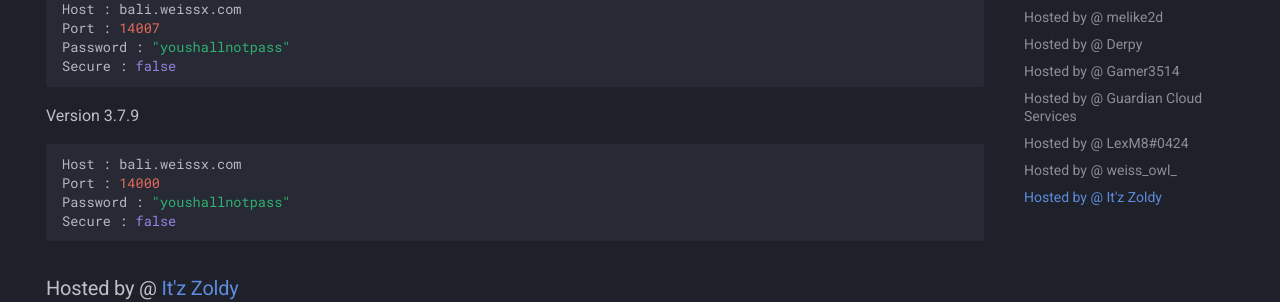
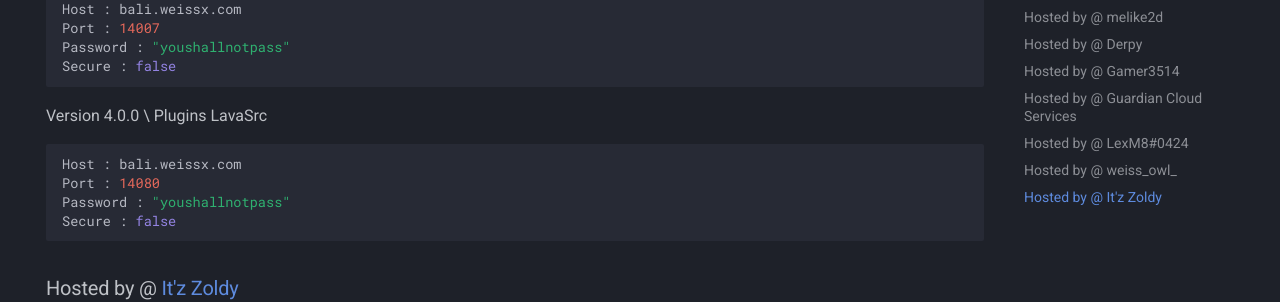
Before and after one commit to DarrenOfficial/lavalink-list, an MkDocs documentation site: the page built from docs/NoSSL/lavalink-without-ssl.md, in a window 1280 px wide and 900 px high, scrolled down 2683 px. Shown: the part 199-501 px from the top of the window. Built offline with MkDocs 1.6.1 and Material for MkDocs 9.7.7, drawn with Linux system fonts in a browser that asks for light colours; comment, search, counter and statistics services are not loaded.

Commit message:
update lavalink (#416)
* Update lavalink-without-ssl.md

update my node.alfari.id to bali.weissx.com

* Update lavalink-without-ssl.md

update secord lavalink to ver 4.0.0 and update new port

````diff
--- a/docs/NoSSL/lavalink-without-ssl.md
+++ b/docs/NoSSL/lavalink-without-ssl.md
@@ -131,10 +131,10 @@ Password : "youshallnotpass"
 Secure : false
 ```
 
-Version 3.7.9
+Version 4.0.0 \ Plugins LavaSrc
 ```bash
 Host : bali.weissx.com
-Port : 14000
+Port : 14080
 Password : "youshallnotpass"
 Secure : false
 ```
````
